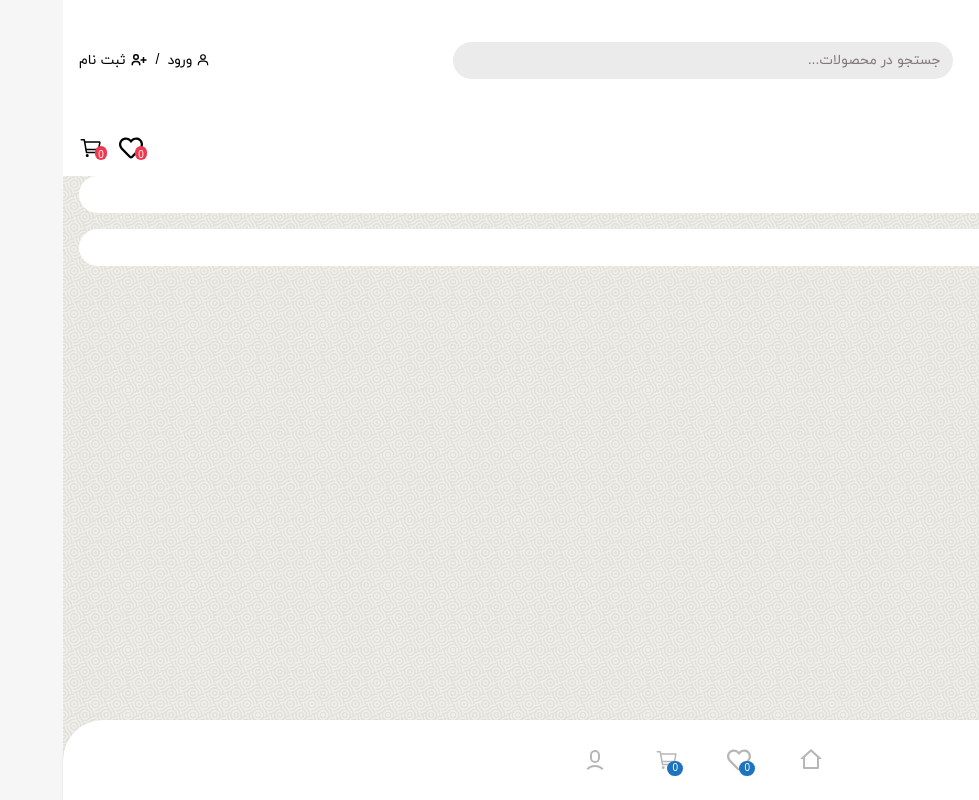
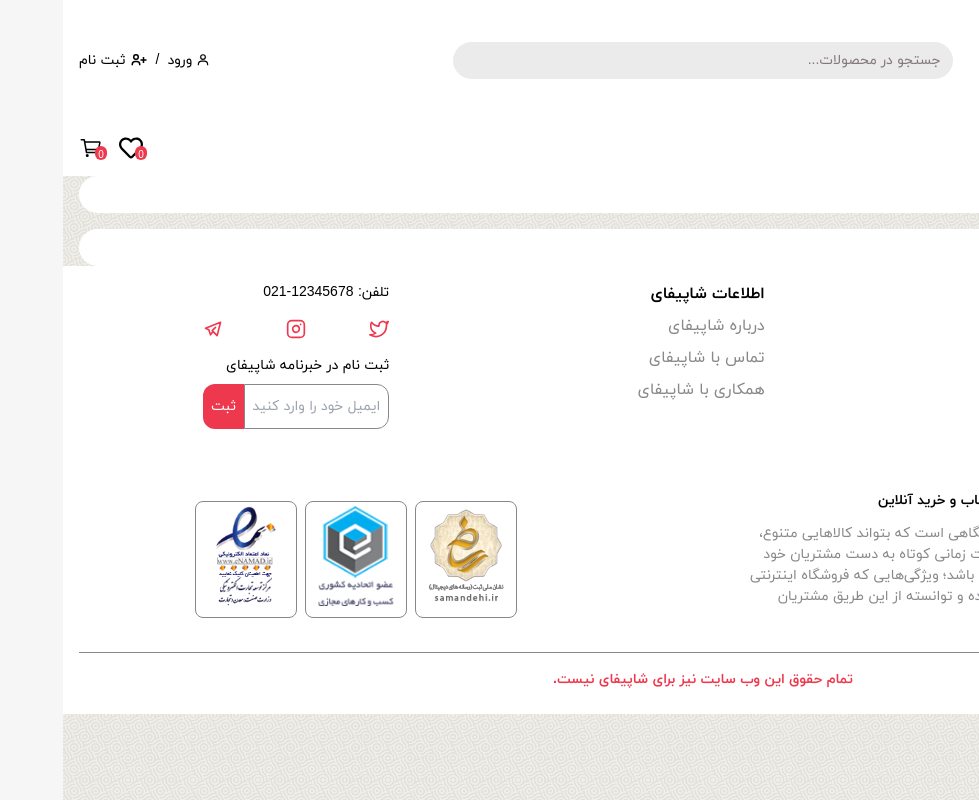
Before and after one commit to mohammadyousefi02/shopify, a Next.js app: page /me in a window 1280 px wide. Shown: the whole page, without its empty margins (301-1280 px from the left). Built offline with nearby package versions, Linux system fonts and the light colour scheme.

Commit message:
SOY-footer:edit(Footer):create Footer component

```diff
--- a/src/components/Footer/index.tsx
+++ b/src/components/Footer/index.tsx
@@ -3,7 +3,12 @@ import { useRouter } from 'next/router'
 import React from 'react'
 import useGetUserId from '../../../hooks/useGetUserId'
 import { useSelector } from 'react-redux'
-import {RiHome2Line, RiHome2Fill, FaRegHeart, FaHeart, IoCartOutline, IoCart, RiUser6Line, RiUser6Fill} from "../../../icons"
+import {RiHome2Line, RiHome2Fill, FaRegHeart, FaHeart, IoCartOutline, IoCart, RiUser6Line, RiUser6Fill, FiTwitter,
+  FiInstagram, TbBrandTelegram
+} from "../../../icons"
+import Image from 'next/image'
+import Li from '../Li'
+import Button from '../Button'
 
 const links = [
   {icon:RiHome2Line,active:RiHome2Fill,path:'/',id:1},
@@ -18,17 +23,65 @@ function Footer() {
   const router = useRouter()
   const userId = useGetUserId()
   return (
-    <div className='h-[80px] w-full bg-white fixed bottom-0 shadow rounded-t-[40px] flex justify-center items-center gap-12 text-[24px]'>
-          {links.map(link=>(
-            <div className='relative' key={link.id}>
-            <Link  href={{pathname:link.path , query:{id:userId._id}}} as={link.path} shallow={true} >
-              {router.pathname === link.path ? <link.active className={`text-slate-600 text-[28px]`}/> : <link.icon color="#B7B7B7"/>}
-            </Link>
-            {link.path === "/saved" ? <span className='absolute bottom-[-4px] right-[-4px] text-[10px] px-[5px] bg-[#1e73be] rounded-full text-white '>{savedItems.length}</span>:
-              link.path === "/cart" ? <span className='absolute bottom-[-4px] right-[-4px] text-[10px] px-[5px] bg-[#1e73be] rounded-full text-white '>{cartItems.length}</span>:""
-            }
+    <div className='bg-white p-4'>
+      <div className='container mx-auto'>
+        <div className='flex flex-col gap-6'>
+        <div className='flex justify-around'>
+          <div className='flex flex-col gap-2 text-base'>
+            <h1 className='font-bold'>خدمات مشتریان</h1>
+            <Li className='text-gray'>پاسخ به پرسش های متدوال</Li>
+            <Li className='text-gray'>رویه های بازگرداندن کالا</Li>
+            <Li className='text-gray'>شرایط استفاده</Li>
+            <Li className='text-gray'>حریم خصوصی</Li>
+            <Li className='text-gray'>گزارش باگ</Li>
+          </div>
+          <div className='flex flex-col gap-2 text-base'>
+            <h1 className='font-bold'>اطلاعات شاپیفای</h1>
+            <Li className='text-gray'>درباره شاپیفای</Li>
+            <Li className='text-gray'>تماس با شاپیفای</Li>
+            <Li className='text-gray'>همکاری با شاپیفای</Li>
+          </div>
+          <div className='flex flex-col gap-4 flex-[0.2]'>
+            <div>
+              <span>تلفن: </span>
+              <span dir='ltr'>021-12345678</span>
             </div>
-          ))}
+            <div className='flex items-center justify-between text-primary text-xl'>
+              <FiTwitter/>
+              <FiInstagram/>
+              <TbBrandTelegram/>
+            </div>
+            <div className='flex flex-col gap-2 w-full'>
+              <h1>ثبت نام در خبرنامه شاپیفای</h1>
+              <div className='flex w-full'>
+                <input type='text' className='border border-gray rounded-r-xl w-full focus:border-primary outline-none p-2' placeholder='ایمیل خود را وارد کنید'/>
+                <Button title='ثبت' color='pink' className='rounded-none rounded-l-xl'/>
+              </div>
+            </div>
+          </div>
+        </div>
+        <div className="flex justify-around items-center">
+          <div className="flex flex-col gap-3 flex-[0.5]">
+            <h1 className='font-bold'>فروشگاه اینترنتی دیجی‌کالا، بررسی، انتخاب و خرید آنلاین</h1>
+            <p className='text-gray'>یک خرید اینترنتی مطمئن، نیازمند فروشگاهی است که بتواند کالاهایی متنوع، باکیفیت و دارای قیمت مناسب را در مدت زمانی کوتاه به دست مشتریان خود برساند و ضمانت بازگشت کالا هم داشته باشد؛ ویژگی‌هایی که فروشگاه اینترنتی دیجی‌کالا سال‌هاست بر روی آن‌ها کار کرده و توانسته از این طریق مشتریان ثابت خود را داشته باشد.</p>
+          </div>
+          <div className='flex items-center gap-2 justify-end'>
+            <div className='border border-gray py-1 rounded-lg'>
+              <Image src='/images/rezi.png' width={100} height={100} objectFit="contain" alt='نشان ملی'/>
+            </div>
+            <div className='border border-gray py-1 rounded-lg'>
+              <Image src='/images/kasbokar.png' width={100} height={100} objectFit="contain" alt='کسب و کار'/>
+            </div>
+            <div className='border border-gray py-1 rounded-lg'>
+              <Image src='/images/enamad.png' width={100} height={100} objectFit="contain" alt='نماد اعتماد'/>
+            </div>
+          </div>
+        </div>
+        <div className='border-t border-gray flex justify-center items-center pt-4 pb-2'>
+            <p className='text-primary font-bold'>تمام حقوق اين وب‌ سايت نیز برای شاپیفای نیست.</p>
+        </div>
+        </div>
+      </div>
     </div>
   )
 }
```
